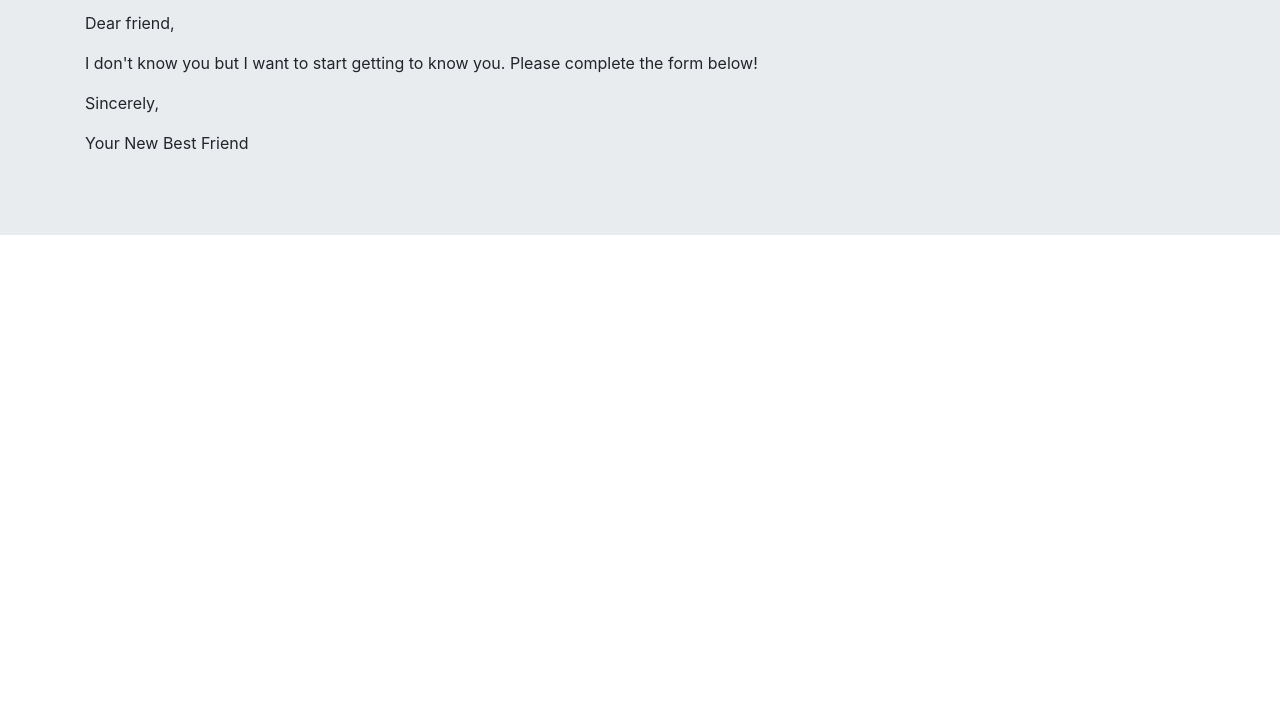
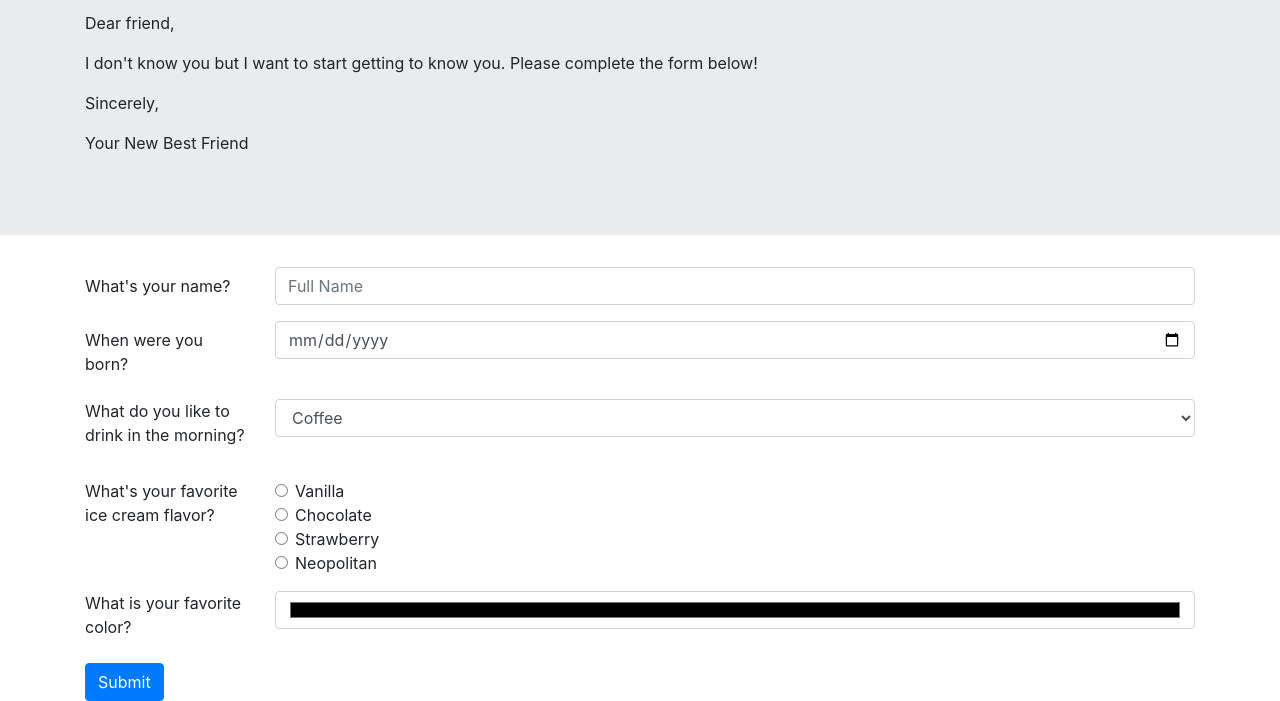
Before and after one commit to ayohana/survey, a plain HTML site: page index.html in a window 1280 px wide. Shown: the part 134-835 px from the top of the page. Before the commit the page ends 800 px from the top, so only its background shows below. Drawn offline with Linux system fonts and the light colour scheme.

Commit message:
Add various form input types

```diff
--- a/index.html
+++ b/index.html
@@ -20,6 +20,78 @@
       </div>
     </div>
 
+    <div class="container">
+      <form id="userInfo">
+        <div class="form-group row">
+          <label for="name" class="col-sm-2 col-form-label">What's your name?</label>
+          <div class="col-sm-10">
+            <input id="name" type="text" class="form-control" placeholder="Full Name">
+          </div>
+        </div>
+
+        <div class="form-group row">
+          <label for="dob" class="col-sm-2 col-form-label">When were you born?</label>
+          <div class="col-sm-10">
+            <input id="dob" type="date" class="form-control">
+          </div>
+        </div>
+
+        <div class="form-group row">
+          <p class="col-sm-2">What do you like to drink in the morning?</p>
+          <div class="col-sm-10">
+            <select class="form-control" id="morningBeverage">
+              <option value="coffee">Coffee</option>
+              <option value="tea">Tea</option>
+              <option value="kombucha">Kombucha</option>
+              <option value="water">Water</option>
+              <option value="juice">Juice</option>
+            </select>
+          </div>
+        </div>
+
+        <div class="form-group row">
+          <p class="col-sm-2">What's your favorite ice cream flavor?</p>
+          <div class="col-sm-10">
+            <div class="form-check">
+              <input class="form-check-input" type="radio" name="flavor" id="vanilla" value="vanilla">
+              <label class="form-check-label" for="vanilla">
+                Vanilla
+              </label>
+            </div>
+            <div class="form-check">
+              <input class="form-check-input" type="radio" name="flavor" id="chocolate" value="chocolate">
+              <label class="form-check-label" for="chocolate">
+                Chocolate
+              </label>
+            </div>
+            <div class="form-check">
+              <input class="form-check-input" type="radio" name="flavor" id="strawberry" value="strawberry">
+              <label class="form-check-label" for="strawberry">
+                Strawberry
+              </label>
+            </div>
+            <div class="form-check">
+              <input class="form-check-input" type="radio" name="flavor" id="neopolitan" value="neopolitan">
+              <label class="form-check-label" for="neopolitan">
+                Neopolitan
+              </label>
+            </div>
+          </div>
+        </div>
+
+        <div class="form-group row">
+          <div class="col-sm-2">
+            <label for="color">What is your favorite color?</label>
+          </div>
+          <div class="col-sm-10">
+            <input id="color" class="form-control" type="color">
+          </div>
+        </div>
+
+        <button type="submit" class="btn btn-primary">Submit</button>
+      </form>
+    </div>
+
 
   </body>
 </html>
--- a/js/scripts.js
+++ b/js/scripts.js
@@ -0,0 +1,11 @@
+$(document).ready(function() {
+  $("form#userInfo").submit(function () {
+    event.preventDefault();
+    var beverage = $("#morningBeverage").val();
+    var name = $("#name").val();
+    var dob = $("#dob").val();
+    var flavor = $("input:radio[name=flavor]:checked").val();
+    var color = $("#color").val();
+    alert(color); // to check user's input
+  });
+});
```
